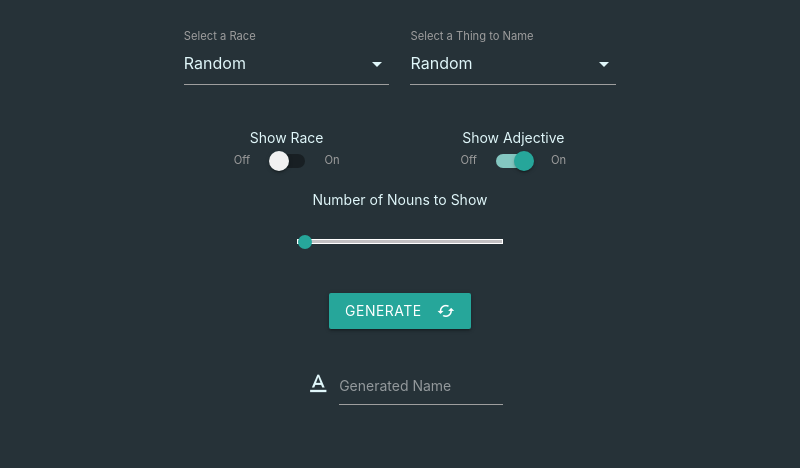
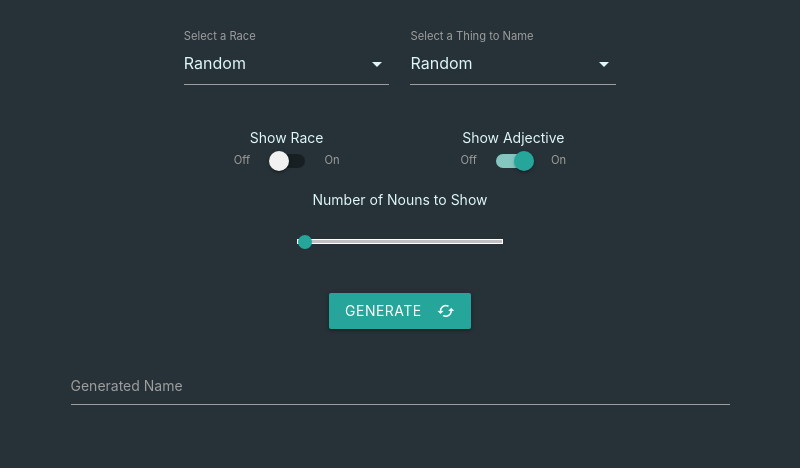
Before and after one commit to WFCD/wfcd-name-forge, an Electron app: page src/index.html in a window 800 px wide. Shown: the part 52-520 px from the top of the page. Drawn offline with nearby package versions, Linux system fonts and the light colour scheme; no server answers.

Commit message:
fix: tweaks for generated name width

```diff
--- a/src/index.html
+++ b/src/index.html
@@ -99,7 +99,10 @@
         margin-right: 10px;
       }
 
-      /* Footer positioning */
+      /* Field adjustments */
+      #name-result, #name-result-label {
+        text-align: center;
+      }
     </style>
   </head>
   <body class="blue-grey darken-4 cyan-text text-lighten-5">
@@ -112,12 +115,6 @@
         <div class="button" id="min-button">
           <div><i class="material-icons center">minimize</i></div>
         </div>
-        <!-- <div class="button" id="max-button">
-          <div><i class="material-icons center">maximize</i></div>
-        </div>
-        <div class="button" id="restore-button">
-          <div><i class="material-icons center">maximize</i></div>
-        </div> -->
         <div class="button" id="close-button">
           <div><i class="material-icons center">close</i></div>
         </div>
@@ -192,9 +189,8 @@
             </div>
           </div>
           <div class="row">
-            <div class="input-field col s4 offset-s4 center-align" >
-              <i class="material-icons prefix">text_format</i>
-              <textarea id="name-result" class="materialize-textarea cyan-text text-lighten-5"></textarea>
+            <div class="input-field col s12 center-align" >
+              <textarea id="name-result" class="materialize-textarea cyan-text text-lighten-5" readonly></textarea>
               <label id="name-result-label" for="name-result">Generated Name</label>
             </div>
           </div>
```
